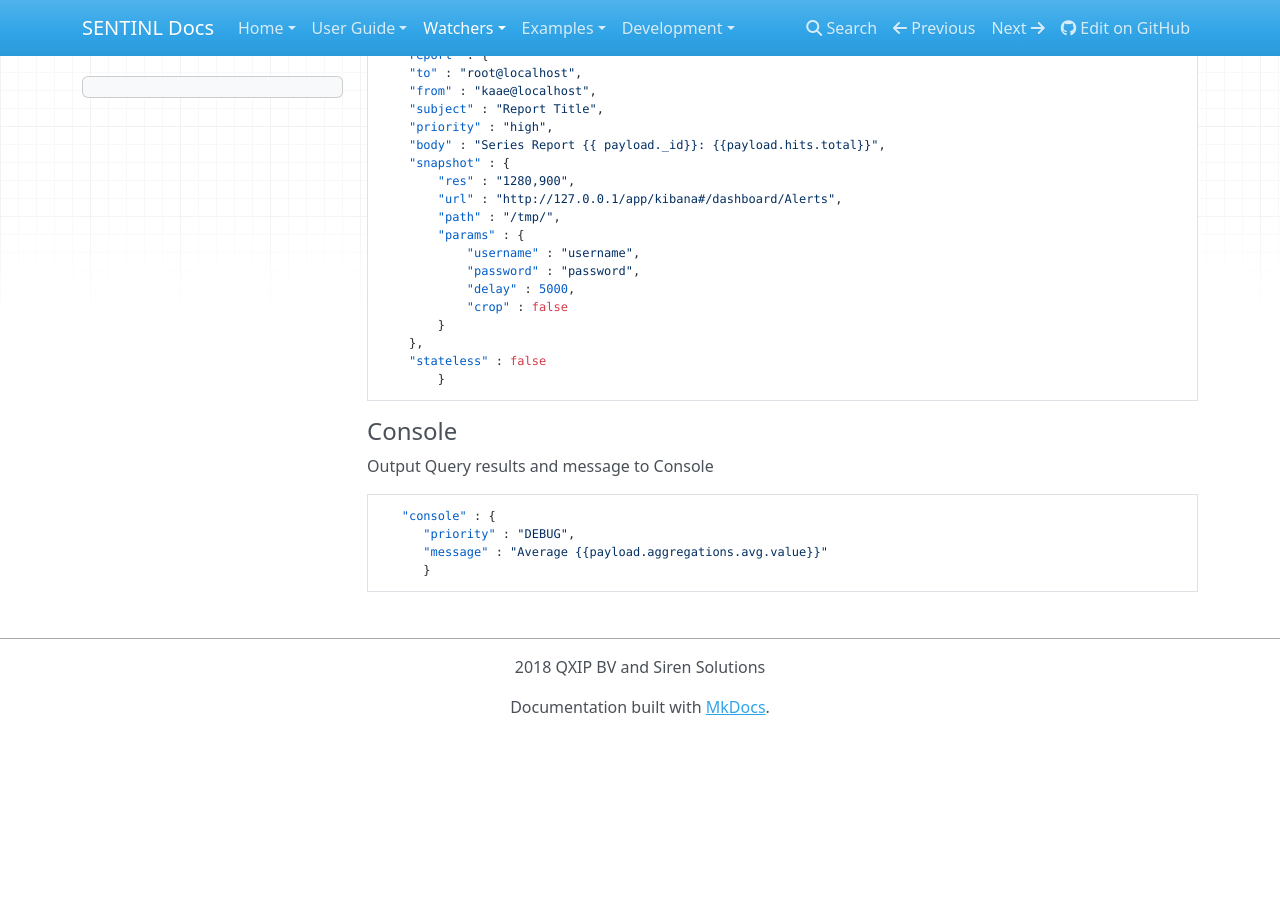
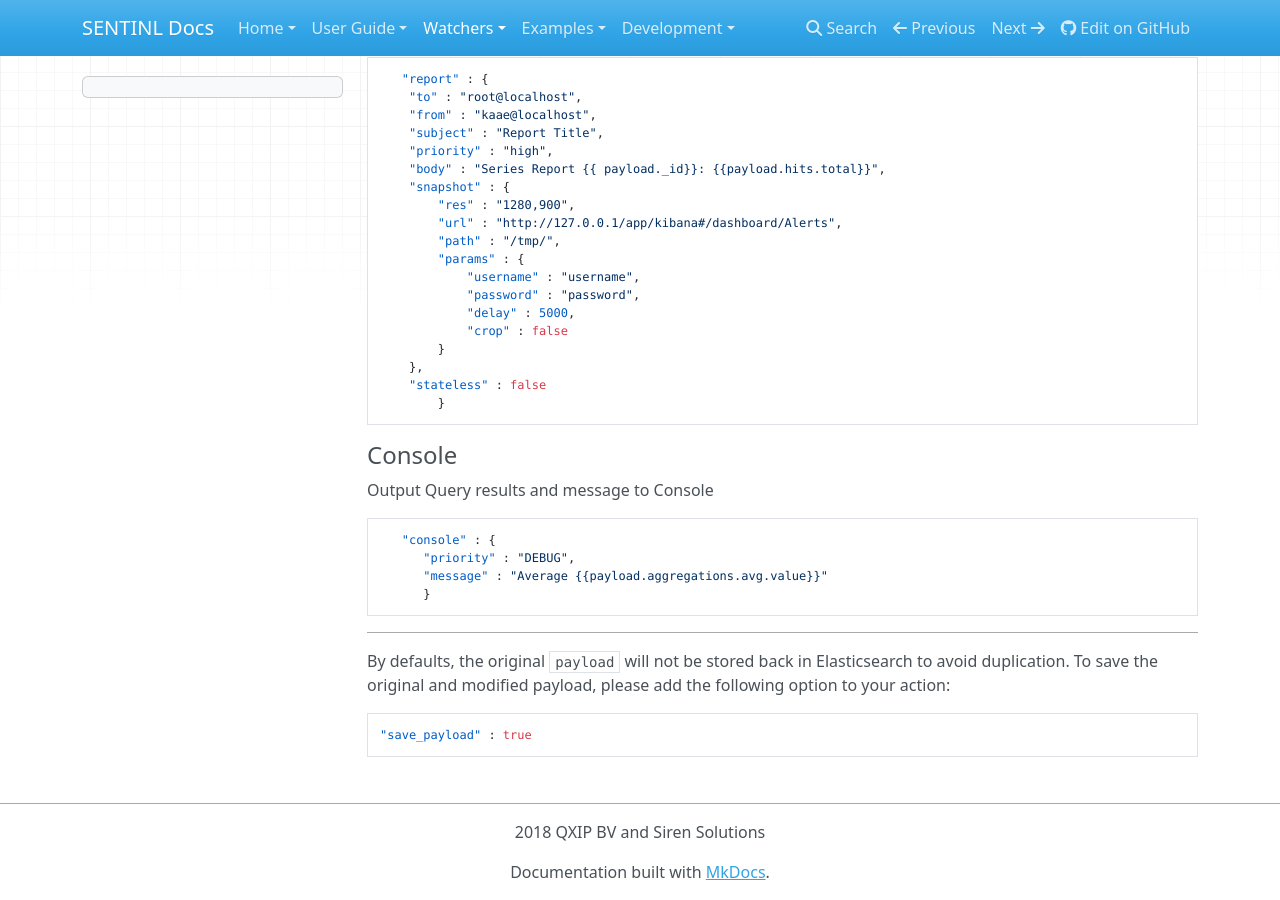
Before and after one commit to sentinl/sentinl, an MkDocs documentation site: the page built from docs/Watcher-Actions.md, in a window 1280 px wide and 900 px high, scrolled down 1581 px. Built offline with MkDocs 1.6.1, drawn with Linux system fonts in a browser that asks for light colours; nearby versions of some CDN libraries; old or Windows-style settings are respelled for this version of MkDocs; before the commit the page ends 2316 px from its top, so only the background shows below that; some of the changed text lies outside the part shown.

Commit message:
Update Watcher-Actions.md

````diff
--- a/docs/Watcher-Actions.md
+++ b/docs/Watcher-Actions.md
@@ -1,5 +1,6 @@
 ### Watcher Actions
-Currently supported __"actions"__ for SENTINL watchers:
+__"Actions"__ are executed when a Watcher returns data past its `condition`.
+The following supported __"actions"__ types are available:
 
 #### Email
 Send Query results and message via Email/SMTP
@@ -113,3 +114,11 @@
 	  "message" : "Average {{payload.aggregations.avg.value}}"
 	  }
 ```
+
+--------------
+
+By defaults, the original `payload` will not be stored back in Elasticsearch to avoid duplication.
+To save the original and modified payload, please add the following option to your action:
+```
+"save_payload" : true
+```
````
